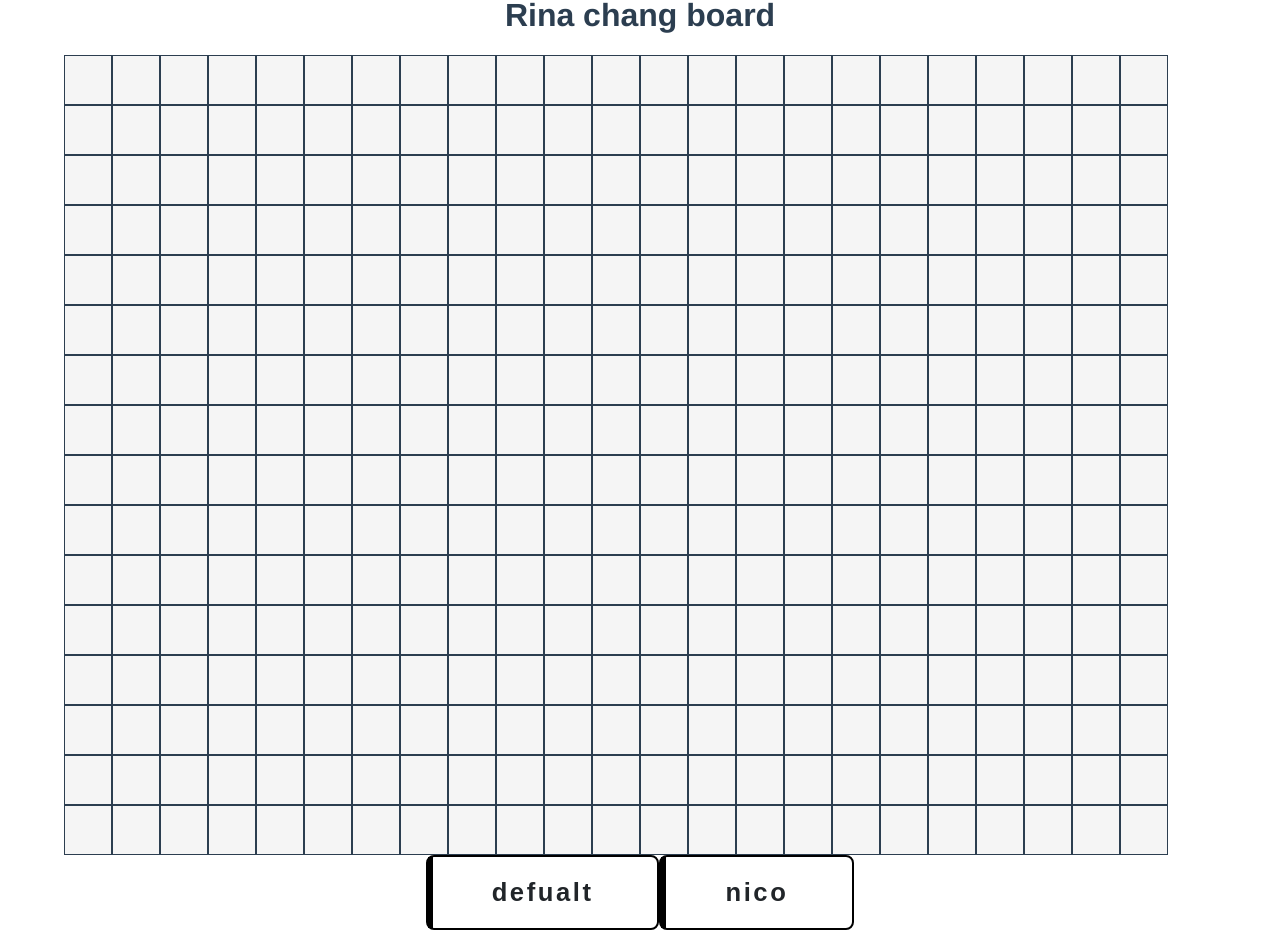
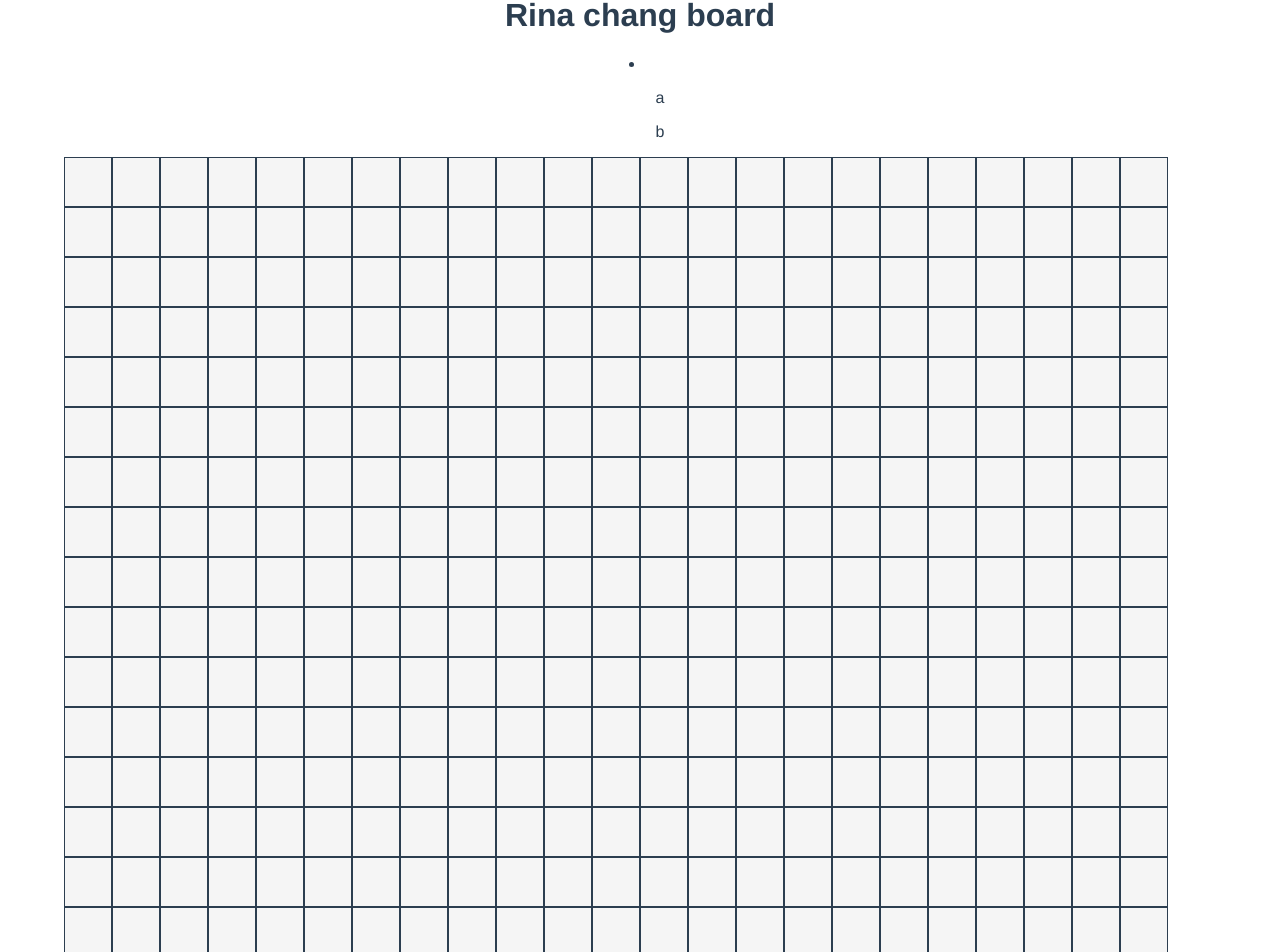
Before and after one commit to ugis70194/rina-chang-board, a Vue app: page / in a window 1280 px wide. Shown: the part 63-1015 px from the top of the page. Built offline with nearby package versions, Linux system fonts and the light colour scheme.

Commit message:
matrixにデータを渡して描画するようにした

```diff
--- a/src/App.vue
+++ b/src/App.vue
@@ -1,15 +1,40 @@
 <template>
   <h1> Rina chang board </h1>
-  <LEDMatrix/>
+  <li>
+    <ul>a</ul>
+    <ul>b</ul>
+  </li>
+  <LEDMatrix :faceData="this.faceData" v-on:changeState="changeState"/>
 </template>
 
 <script>
 import LEDMatrix from './components/LEDMatrix.vue'
+import faces from './assets/faces.json'
 
 export default {
   name: 'App',
   components: {
     LEDMatrix
+  },
+  data (){
+    return {
+      faceType: "defualt",
+      faceData: faces["defualt"]
+    }
+  },
+  computed: {
+    faceTypes() {
+      return Object.keys(faces);
+    },
+  },
+  methods: {
+    changeFaceType(facetype) {
+      this.faceType = facetype
+      this.faceData = faces[facetype]
+    },
+    changeState(h, w) {
+      this.faceData[h][w] ^= 1
+    }
   }
 }
 </script>
--- a/src/components/LEDMatrix.vue
+++ b/src/components/LEDMatrix.vue
@@ -1,41 +1,23 @@
 <template>
-  <div class="wrapper">
-    <div class="board">
-      <LEDArray :h="h" :stateArray="array" v-for="(array, h) in this.face" :key="array.id" v-on:changeState="changeState"/>
-    </div>
-    <div>
-      <button class="btn btn-border" v-for="facetype in this.faceTypes" :key="facetype.id" @click="changeFaceType(facetype)"> {{ facetype }} </button>
-    </div>
+  <div class="board">
+    <LEDArray :h="h" :stateArray="array" v-for="(array, h) in this.faceData" :key="array.id" v-on:changeState="changeState"/>
   </div>
 </template>
 
 <script>
 import LEDArray from './LEDArray.vue'
-import faces from '../assets/faces.json'
 
 export default {
   name: 'LEDMatrix',
   components: {
     LEDArray
   },
-  data (){
-    return {
-      faceType: "defualt",
-      face: faces["defualt"]
-    }
-  },
-  computed: {
-    faceTypes() {
-      return Object.keys(faces);
-    },
+  props: {
+    faceData: Object
   },
   methods: {
-    changeFaceType(facetype) {
-      this.faceType = facetype
-      this.face = faces[facetype]
-    },
     changeState(h, w) {
-      this.face[h][w] ^= 1
+      this.$emit('changeState', h, w)
     }
   }
 }
@@ -46,82 +28,7 @@ export default {
 .board {
   margin-left: auto;
   margin-right: auto;
+  display: grid;
 }
 
-.wrapper {
-  display: grid;
-  grid-template-columns: 80%, 20%
-}
-
-*:before,
-*:after {
-  -webkit-box-sizing: inherit;
-  box-sizing: inherit;
-}
-
-html {
-  -webkit-box-sizing: border-box;
-  box-sizing: border-box;
-  font-size: 62.5%;/*rem算出をしやすくするために*/
-}
-
-.btn,
-a.btn,
-button.btn {
-  font-size: 1.6rem;
-  font-weight: 700;
-  line-height: 1.5;
-  position: relative;
-  display: inline-block;
-  padding: 1rem 4rem;
-  cursor: pointer;
-  -webkit-user-select: none;
-  -moz-user-select: none;
-  -ms-user-select: none;
-  user-select: none;
-  -webkit-transition: all 0.3s;
-  transition: all 0.3s;
-  text-align: center;
-  vertical-align: middle;
-  text-decoration: none;
-  letter-spacing: 0.1em;
-  color: #212529;
-  border-radius: 0.5rem;
-}
-
-.btn-border {
-  border: 2px solid #000;
-  border-radius: 0;
-  background: #fff;
-
-  -webkit-transform-style: preserve-3d;
-
-  transform-style: preserve-3d;
-}
-
-.btn-border:before {
-  position: absolute;
-  top: 0;
-  left: 0;
-
-  width: 5px;
-  height: 100%;
-
-  content: '';
-  -webkit-transition: all .3s;
-  transition: all .3s;
-
-  background: #000;
-}
-
-.btn-border:hover {
-  color: #fff;
-  background: #000;
-}
-
-.btn-border:hover:before {
-  background: #fff;
-}
-
-
 </style>
```
